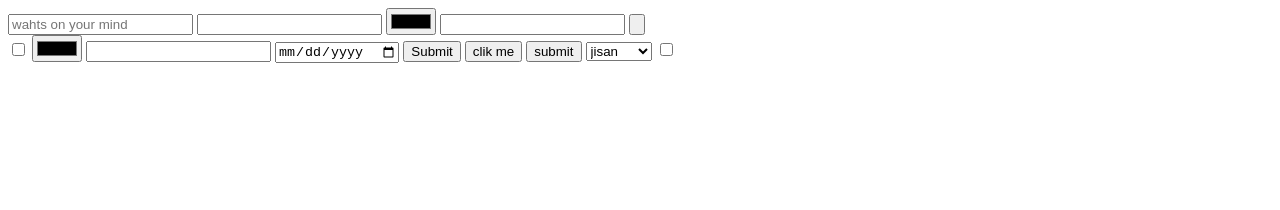
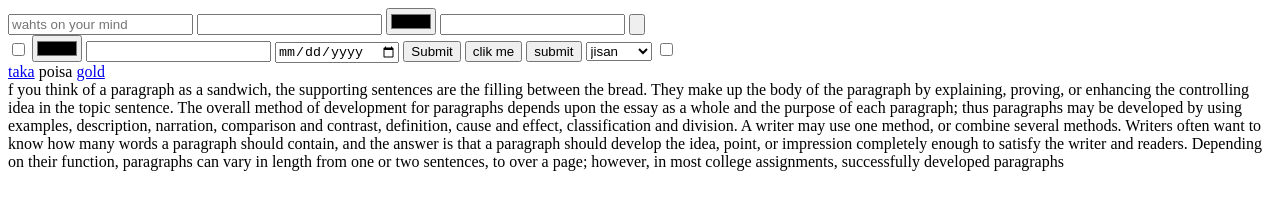
Before and after one commit to jisan-0740/input-html, a plain HTML site: page index.html in a window 1280 px wide. Drawn offline with Linux system fonts and the light colour scheme.

Commit message:
added p and nav

```diff
--- a/index.html
+++ b/index.html
@@ -27,5 +27,13 @@
 
 <input type="checkbox">
 
+<nav>
+    <a href="index1.html">taka</a>
+    <a> poisa</a>
+    <a href="index2.html">gold</a>
+</nav>
 
+    f you think of a paragraph as a sandwich, the supporting sentences are the filling between the bread. They make up the body of the paragraph by explaining, proving, or enhancing the controlling idea in the topic sentence. The overall method of development for paragraphs depends upon the essay as a whole and the purpose of each paragraph; thus paragraphs may be developed by using examples, description, narration, comparison and contrast, definition, cause and effect, classification and division. A writer may use one method, or combine several methods.
+
+Writers often want to know how many words a paragraph should contain, and the answer is that a paragraph should develop the idea, point, or impression completely enough to satisfy the writer and readers. Depending on their function, paragraphs can vary in length from one or two sentences, to over a page; however, in most college assignments, successfully developed paragraphs
 </body>
```
Also changed, not shown: index1.html (added, +11 -0 lines), index2.html (added, +11 -0 lines), 1 other file.
